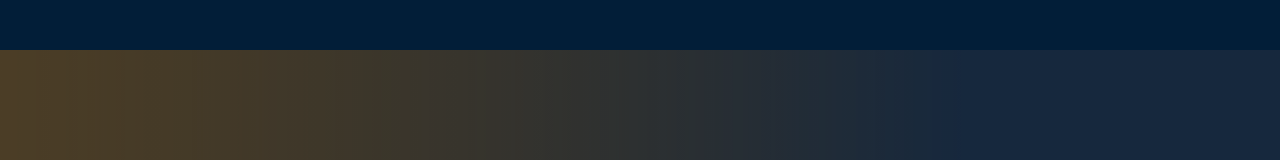
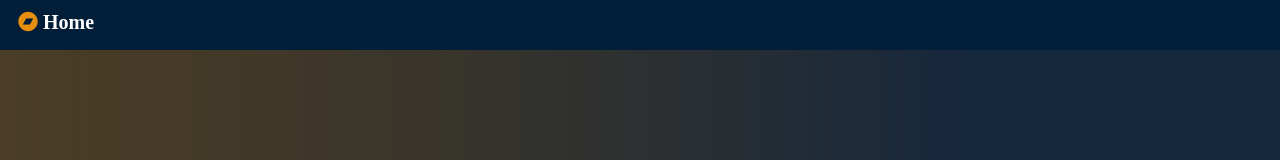
Before and after one commit to chekwas88/Epic-Mail-React, a React app: page / in a window 1280 px wide. Shown: the top 160 px of the page. Built offline with nearby package versions, Linux system fonts and the light colour scheme.

Commit message:
fix auth issues

```diff
--- a/src/Views/Inbox.jsx
+++ b/src/Views/Inbox.jsx
@@ -56,10 +56,11 @@ export class Inbox extends Component {
    */
     displayReceivedMessages = () => {
       const { receivedMessages } = this.props;
-      if (!receivedMessages.length > 1) {
+      console.log(receivedMessages);
+      if (typeof receivedMessages === 'string') {
         return (
           <div className="empty-return">
-            <p>You have no inbox message</p>
+            <p>{receivedMessages}</p>
           </div>
         );
       }
--- a/src/Views/Sent.jsx
+++ b/src/Views/Sent.jsx
@@ -59,10 +59,10 @@ export class SentBox extends Component {
    */
     displaySentMessages = () => {
       const { sentMessages } = this.props;
-      if (sentMessages.length === 0) {
+      if (typeof sentMessages === 'string') {
         return (
           <div className="empty-return">
-            <p>Your sent box is empty</p>
+            <p>{ sentMessages }</p>
           </div>
         );
       }
--- a/src/assets/css/style.css
+++ b/src/assets/css/style.css
@@ -43,9 +43,11 @@ body {
     background: #021e38;
     height: auto;
     font-size: 14px;
+    position: fixed;
+    top: 0;
     font-weight: bold;
   }
-  .navbar ul li {
+  .navbar ul li, a.logo li {
     text-decoration: none;
     color: #fff;
     list-style: none;
@@ -61,9 +63,30 @@ body {
     border-bottom: 2px solid #e68f0e;
   }
 
-  .navbar ul li a {
+  .navbar ul li a, a.logo {
     text-decoration: none;
     color: #fff;
+
+  }
+  /* .logo span a  span {
+    padding-left: 10px;
+    margin-top: -10px;
+  } */
+
+  .navbar .logo{
+    position: absolute;
+    right: 10px;
+    top: 6px;
+  }
+
+  .navbar .logo span {
+    font-size: 20px;
+    font-weight: bold;
+    color: #e68f0e
+  }
+  .navbar .logo span:nth-child(2){
+    color: #fff;
+    padding-left: 5px;
   }
 
 
@@ -80,6 +103,9 @@ body {
     }
     .navbar ul li {
       display: inline;
+    }
+    .navbar .logo{
+      left: 10px;
     }
 
   }
@@ -274,7 +300,7 @@ body {
   }
 
   .side-nav nav ul a li {
-    margin-bottom: 3rem;
+    margin-bottom: 2rem;
   }
 
   .side-nav nav ul a li:hover {
--- a/src/components/Header.jsx
+++ b/src/components/Header.jsx
@@ -27,16 +27,27 @@ export class Header extends Component {
           <li>
             <Link to="/sent">Sent</Link>
           </li>
-          <li>
-            <Link to="/groups">Groups</Link>
-          </li>
         </Fragment>
       );
     }
     return (
       <header>
         <nav className="navbar">
-          <div className="logo" />
+          {/* <div className="logo">
+            <span>
+              <Link to="/">
+                <i className="fab fa-bandcamp" />
+                <span>Home</span>
+              </Link>
+
+            </span>
+          </div> */}
+          <Link to="/" className="logo">
+            <li>
+              <span><i className="fab fa-bandcamp" /></span>
+              <span>Home</span>
+            </li>
+          </Link>
           <ul className="header-links">
             {headerContent}
           </ul>
--- a/src/components/Sidebar.jsx
+++ b/src/components/Sidebar.jsx
@@ -38,18 +38,6 @@ const Sidebar = ({ displayModal }) => (
             <span>Sent</span>
           </li>
         </Link>
-        <Link to="/contacts">
-          <li>
-            <span><i className="fas fa-address-book" /></span>
-            <span>Contacts</span>
-          </li>
-        </Link>
-        <Link to="/groups">
-          <li>
-            <span><i className="fas fa-users" /></span>
-            <span>Groups</span>
-          </li>
-        </Link>
       </ul>
     </nav>
   </div>
--- a/src/components/Signup.jsx
+++ b/src/components/Signup.jsx
@@ -1,7 +1,7 @@
 import React, { Component } from 'react';
 import { bindActionCreators } from 'redux';
 import { connect } from 'react-redux';
-// import { withRouter } from 'react-router-dom';
+import { withRouter } from 'react-router-dom';
 import PropTypes, {
   func, string, number,
 } from 'prop-types';
@@ -152,7 +152,7 @@ export const mapStateToProps = ({ auth }) => {
 export default connect(
   mapStateToProps,
   mapDispatchToProps,
-)(RegisterComponent);
+)(withRouter(RegisterComponent));
 
 RegisterComponent.propTypes = {
   register: func.isRequired,
```
Also changed, not shown: 1 other file (tests, documents, lock files or other folders).
